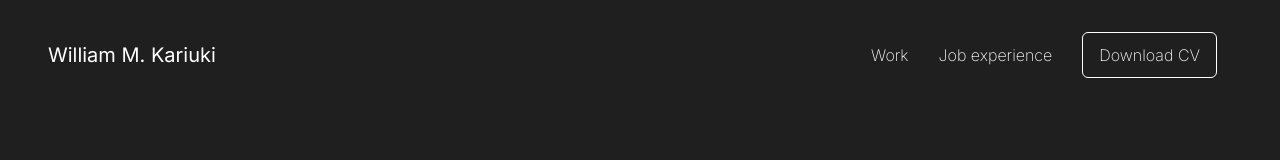
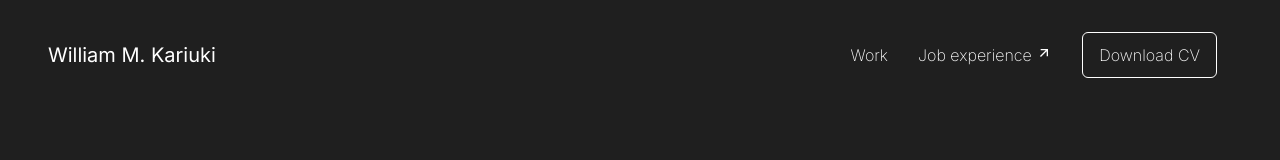
Before and after one commit to martinkariuki7/portfolio, a Next.js app: page / in a window 1280 px wide. Shown: the top 160 px of the page. Built offline with nearby package versions, Linux system fonts and the light colour scheme.

Commit message:
Added arrow to Job experience link

```diff
--- a/src/app/components/header/header.tsx
+++ b/src/app/components/header/header.tsx
@@ -1,4 +1,5 @@
 import Link from "next/link";
+import { RiArrowRightUpLine } from "react-icons/ri";
 import styles from "./header.module.css";
 
 export default function Header() {
@@ -17,7 +18,7 @@ export default function Header() {
               href="https://no.linkedin.com/in/william-martin-kariuki-74ab9713"
               target="_Blank"
             >
-              Job experience
+              Job experience <RiArrowRightUpLine />
             </Link>
           </li>
           <li>
```
